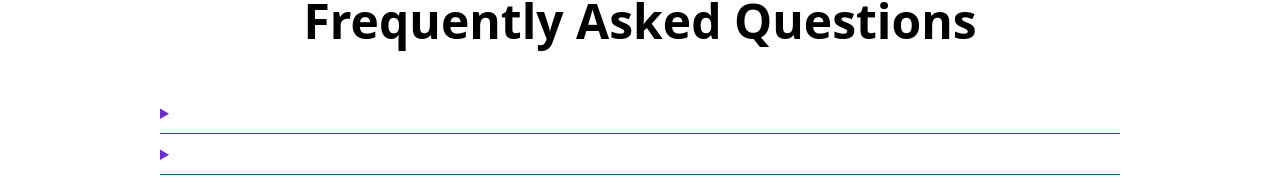
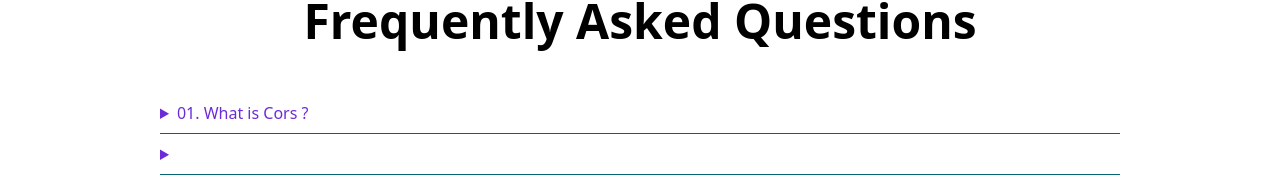
Before and after one commit to mazharulshameem/future-educators, a React (Create React App) app: page /blog in a window 1280 px wide. Shown: the part 139-322 px from the top of the page. Built offline with nearby package versions, Linux system fonts and the light colour scheme; no server answers.

Commit message:
question added

```diff
--- a/src/components/Blog.jsx
+++ b/src/components/Blog.jsx
@@ -11,9 +11,17 @@ const Blog = () => {
           </h2>
           <div className="flex flex-col divide-y sm:px-12 lg:px-16 xl:px-32 divide-teal-700">
             <details open="">
-              <summary className="py-2 outline-none text-purple-700 cursor-pointer focus:underline"></summary>
+              <summary className="py-2 outline-none text-purple-700 cursor-pointer focus:underline">
+                01. What is Cors ?
+              </summary>
               <div className="px-4 pb-4">
-                <p></p>
+                <p>
+                  Cross-origin resource sharing is a mechanism that allows
+                  restricted resources on a web page to be requested from
+                  another domain outside the domain from which the first
+                  resource was served. A web page may freely embed cross-origin
+                  images, stylesheets, scripts, iframes, and videos.
+                </p>
               </div>
             </details>
             <details>
```
